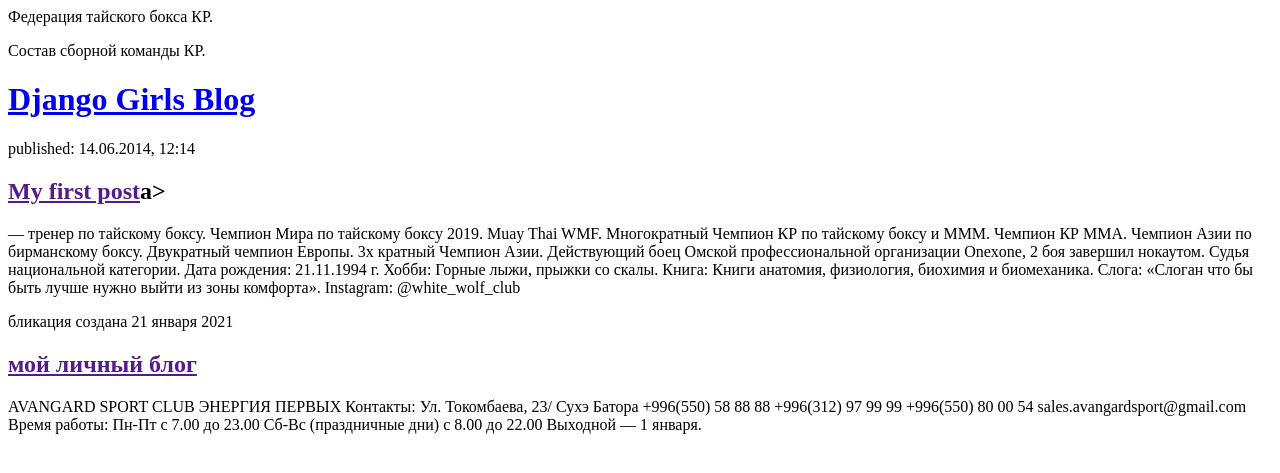
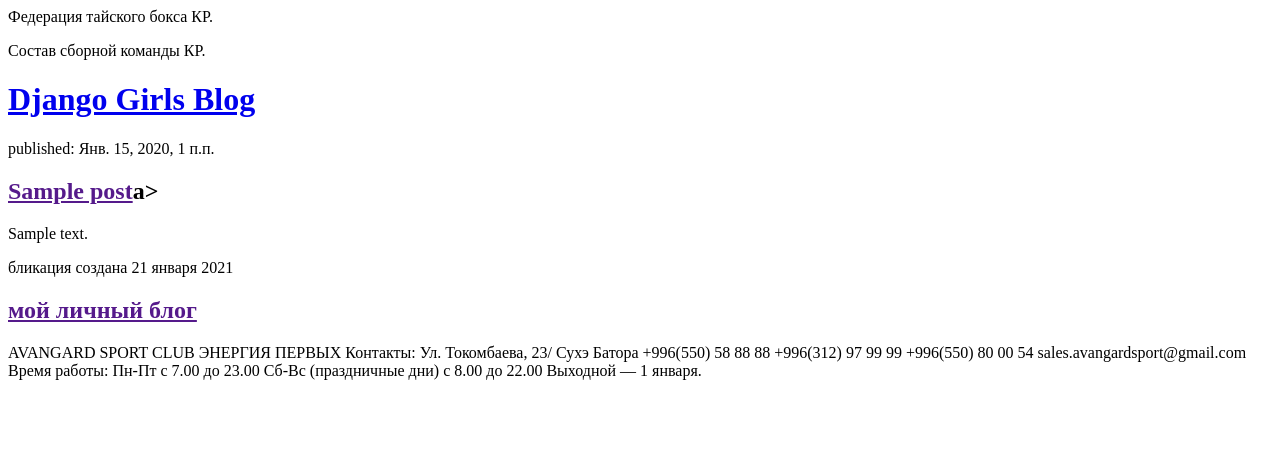
Before and after one commit to vision-0/my-first-blog, a Django app: template blog/templates/blog/post_list.html in a window 1280 px wide. Shown: the top 473 px of the page. Run offline with Django 3.2, Linux system fonts and the light colour scheme; the template is opened without the code that fills it: values that come from a table or form of the project are taken from there, others are empty; tables that the repository leaves empty hold one stand-in row (values such as "Sample post"); parts of the project's set-up code (start-up, migrations or seed data) failed here and were passed over.

Commit message:
Modified templates to display posts from database.

```diff
--- a/blog/templates/blog/post_list.html
+++ b/blog/templates/blog/post_list.html
@@ -8,21 +8,14 @@
     <div>
     	<h1><a href="/">Django Girls Blog</a></h1>
     </div>
+
+    {%  for post in posts %}
     <div>
-    	<p>published: 14.06.2014, 12:14</p>
-    	<h2><a href="">My first post</a>a></h2>
-    	<p>— тренер по тайскому боксу. Чемпион Мира по тайскому боксу 2019. Muay Thai WMF. Многократный Чемпион КР по тайскому боксу и МММ. Чемпион КР MMA.  Чемпион Азии по бирманскому боксу. Двукратный чемпион Европы. 3х кратный Чемпион Азии. Действующий боец Омской профессиональной организации Оnexone, 2 боя завершил нокаутом. Судья национальной категории.
-
-Дата рождения: 21.11.1994 г.
-
-Хобби: Горные лыжи, прыжки со скалы.
-
-Книга: Книги анатомия, физиология, биохимия и биомеханика.
-
-Слога: «Слоган что бы быть лучше нужно выйти из зоны комфорта».
-
-Instagram: @white_wolf_club</p>
+    	<p>published: {{ post.published_date }}</p>
+    	<h2><a href="">{{post.title }}</a>a></h2>
+    	<p>{{ post.text|linebreaksbr }}</p>
     </div>
+    {% endfor %}
     <div>
     	<p>бликация создана 21 января 2021</p>
     	<h2><a href="">мой личный блог</a></h2>
```
Also changed, not shown: blog/views.py (+6 -1 lines).
